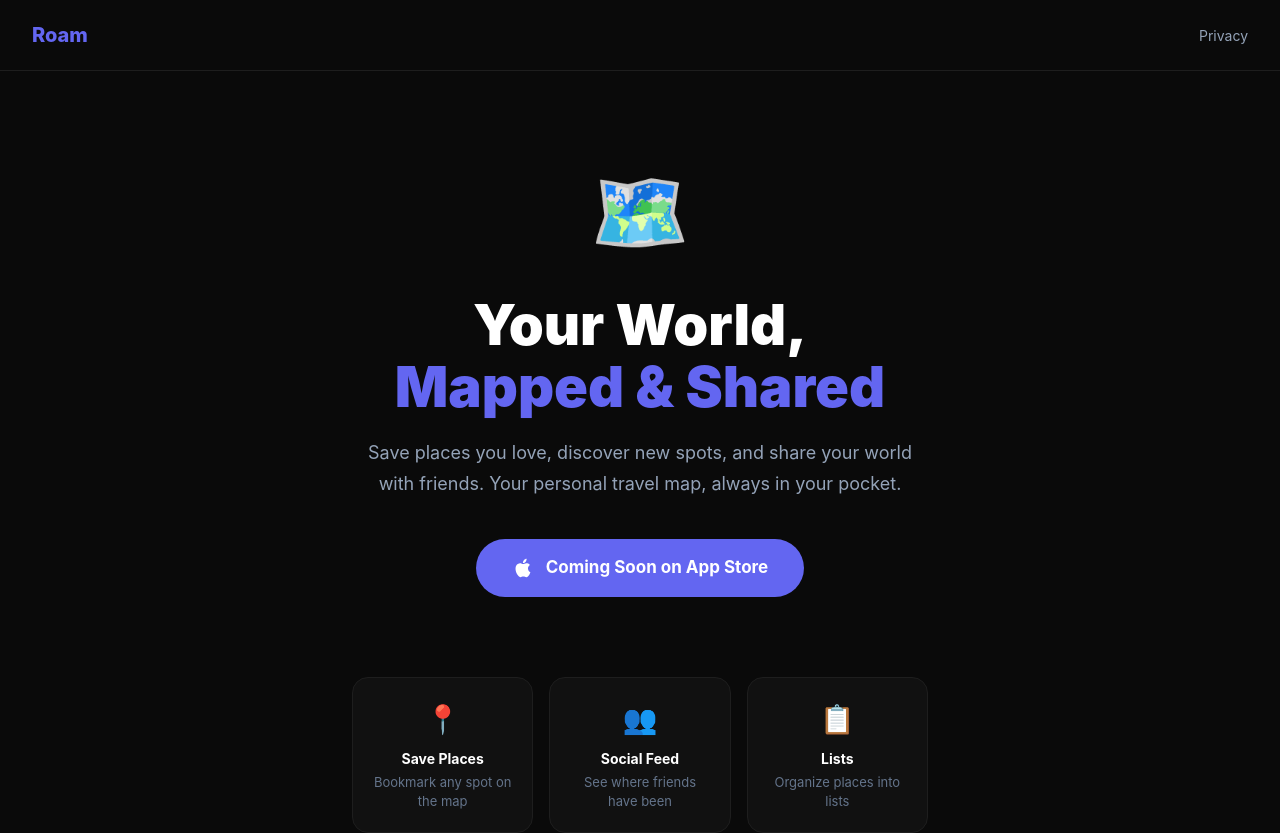
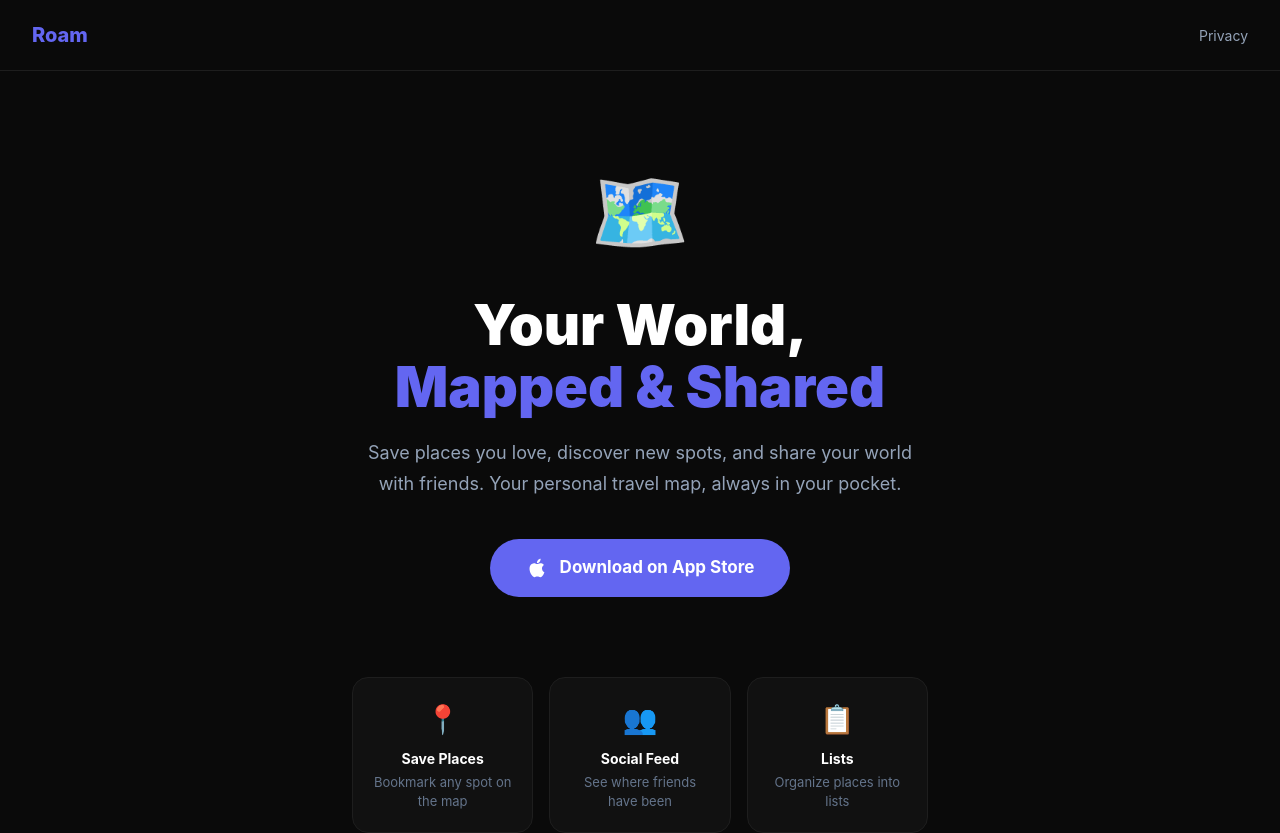
Before and after one commit to u-demiroz/roammap-web, a Next.js app: page / in a window 1280 px wide. Shown: the top 833 px of the page. Built offline with nearby package versions, Linux system fonts and the light colour scheme.

Commit message:
fix: add real App Store link

```diff
--- a/app/page.tsx
+++ b/app/page.tsx
@@ -24,7 +24,9 @@
             Save places you love, discover new spots, and share your world with friends. Your personal travel map, always in your pocket.
           </p>
           <a
-            href="#"
+            href="https://apps.apple.com/us/app/roam-map/id6761302186"
+            target="_blank"
+            rel="noopener noreferrer"
             style={{
               display: "inline-flex", alignItems: "center", gap: 12,
               background: "#6366f1", color: "#fff", fontWeight: 700,
@@ -33,7 +35,7 @@
             }}
           >
             <svg width="22" height="22" viewBox="0 0 24 24" fill="currentColor"><path d="M18.71 19.5c-.83 1.24-1.71 2.45-3.05 2.47-1.34.03-1.77-.79-3.29-.79-1.53 0-2 .77-3.27.82-1.31.05-2.3-1.32-3.14-2.53C4.25 17 2.94 12.45 4.7 9.39c.87-1.52 2.43-2.48 4.12-2.51 1.28-.02 2.5.87 3.29.87.78 0 2.26-1.07 3.8-.91.65.03 2.47.26 3.64 1.98-.09.06-2.17 1.28-2.15 3.81.03 3.02 2.65 4.03 2.68 4.04-.03.07-.42 1.44-1.38 2.83M13 3.5c.73-.83 1.94-1.46 2.94-1.5.13 1.17-.34 2.35-1.04 3.19-.69.85-1.83 1.51-2.95 1.42-.15-1.15.41-2.35 1.05-3.11z"/></svg>
-            Coming Soon on App Store
+            Download on App Store
           </a>
         </motion.div>
 
```
